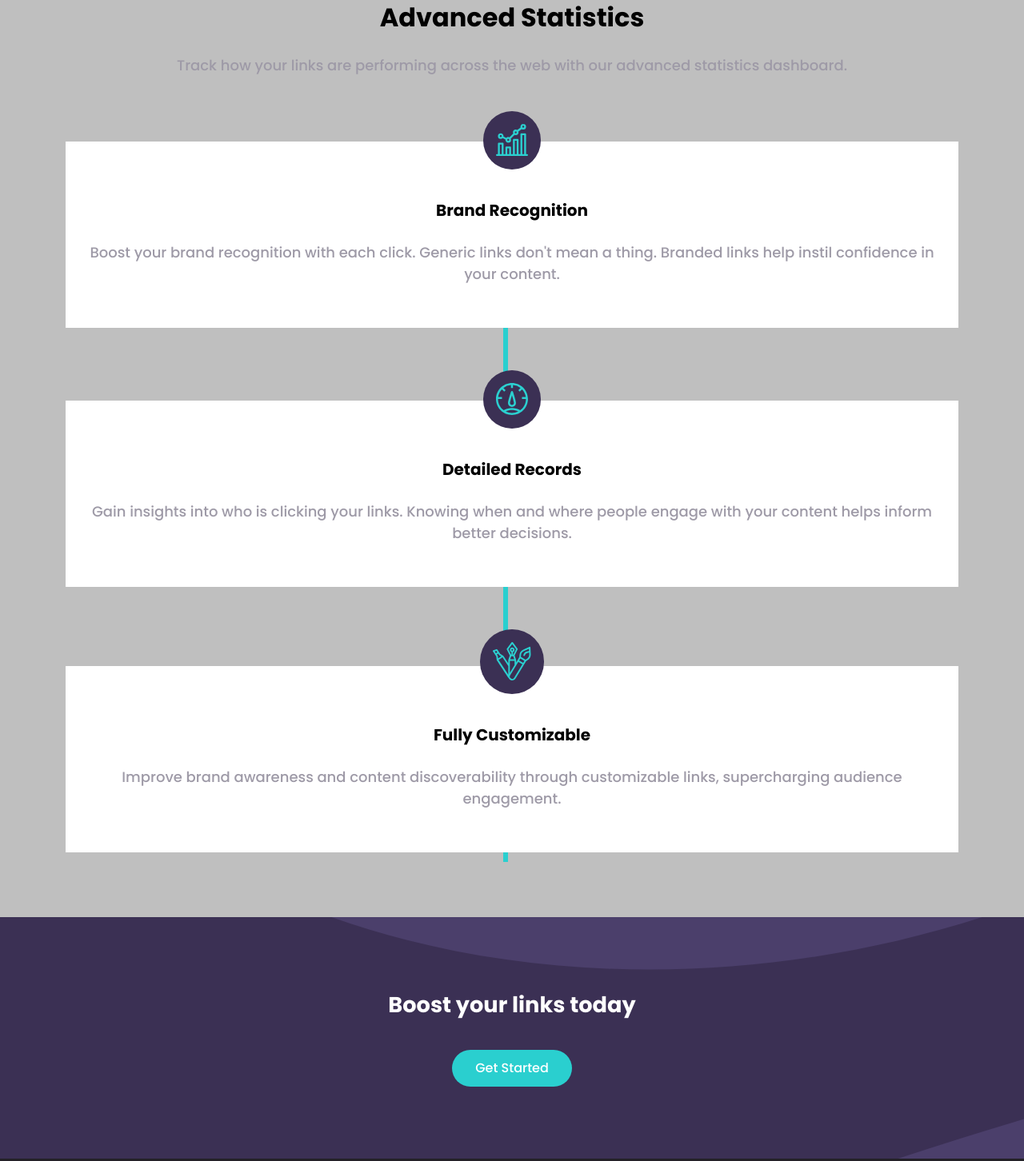
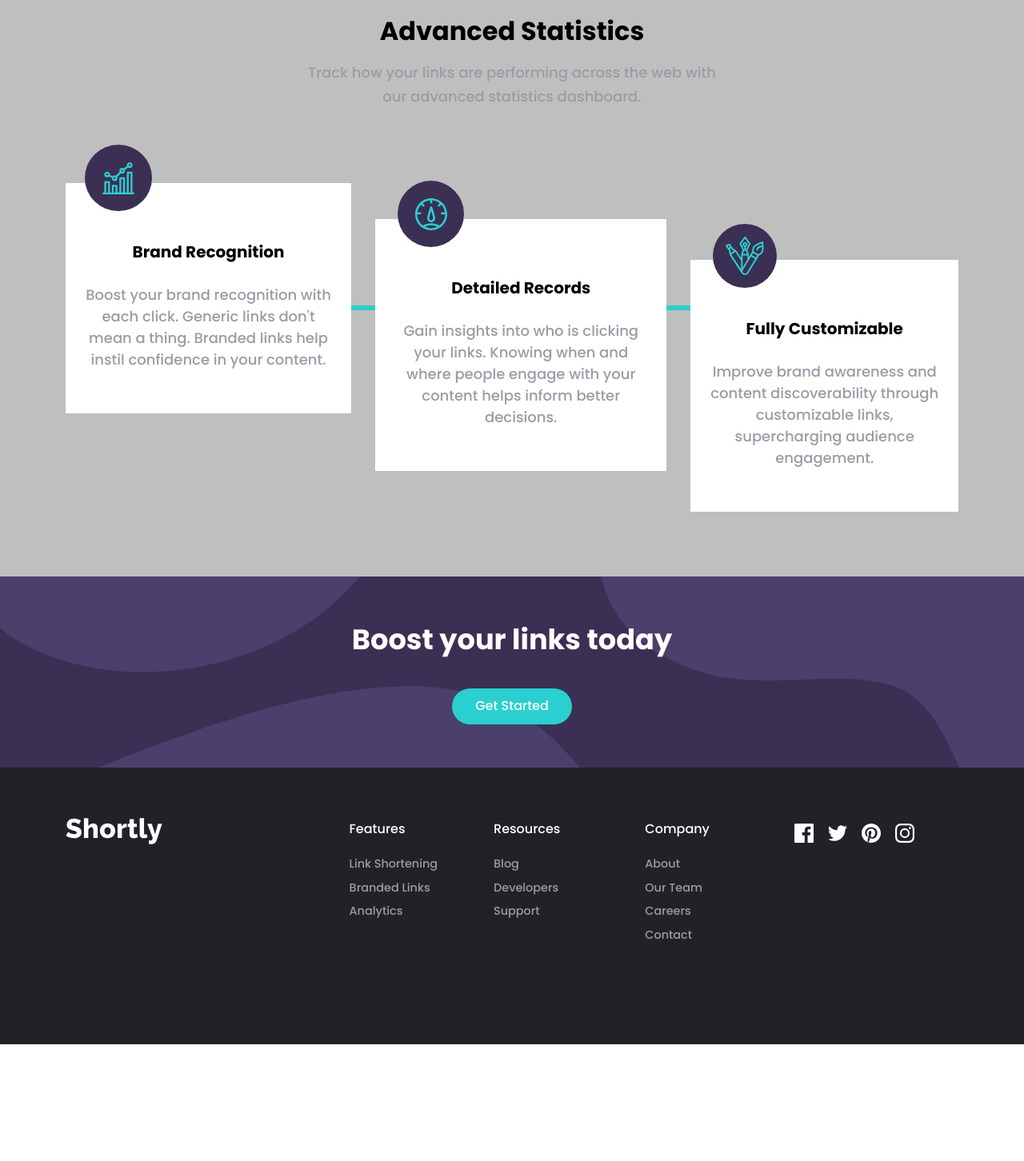
Before and after one commit to tadepoju95/react-shortly, a React app: page / in a window 1280 px wide. Shown: the part 811-2263 px from the top of the page at 80% size. After the commit the page ends 2117 px from the top, so only its background shows below. Built offline with nearby package versions, Linux system fonts and the light colour scheme.

Commit message:
Modified files in project folder.

```diff
--- a/src/components/main.css
+++ b/src/components/main.css
@@ -181,6 +181,10 @@ p {
   	transform: translateY(35px);
 }
 
+.first-circle, .second-circle {
+	padding: 1.20em;
+}
+
 .vertical-line {
 	border-left: 6px solid hsl(180, 66%, 49%);
 	padding-top: 42em;
@@ -210,7 +214,7 @@ p {
 
 .third_section {
 	background-color: hsl(257, 27%, 26%);
-	padding: 5em 0;
+	padding: 3em 0;
 }
 
 .third_section h2 {
@@ -283,6 +287,10 @@ p {
 		margin-top: -1.5em;
 	}
 
+	.nav_nav {
+		margin-top: 1em;
+	}
+
 	.header-logo {
 		margin-right: 0.90em;
 	}
@@ -300,7 +308,7 @@ p {
 	}
 
 	#responsive-navbar-nav {
-		margin-top: .60em;
+		margin-top: .30em;
 	}
 
 	.secondary-nav-item {
@@ -327,7 +335,7 @@ p {
 	.first_section_text-image {
 		justify-content: space-between;
 		gap: 450px;
-		margin-top: 1em;
+		margin-top: 2.5em;
 	}
 
 	.firstSection-text-button p {
@@ -351,5 +359,83 @@ p {
 		margin-top: 7em;
 	}
 
+	#input-group .form-control {
+		width: 75%;
+		margin-left: 3em;
+	}
+
+	#button-addon2 {
+		width: 15%;
+		transform: translateX(-30px);
+	}
+
+	.form {
+		padding: 1.5em 0;
+		background-image: url("/src/images/bg-shorten-desktop.svg");
+		background-repeat: no-repeat;
+		background-size: cover;
+		background-position: center center;
+	}
+
+	.second_section-header-text p {
+		width: 48%;
+		margin: 0 auto;
+		padding-top: .55em;
+		line-height: 1.7;
+	}
+
+	.feature-boxes {
+		display: flex;
+		flex-direction: row;
+		gap: 30px;
+	}
+
+	.vertical-line {
+		transform: rotate(90deg);
+		margin-top: 6em;
+	}
+
+	.circle {
+  		margin-right: 12.5em;
+	}
+
+	.third-circle {
+		margin-left: 1.4em;
+	}
+
+	.second_section-header-text-third-box {
+		margin-top: 3em;
+	}
+
+	.third_section {
+		background-image: url("/src/images/bg-boost-desktop.svg") !important;
+	}
+
+	.third_section h2 {
+		font-size: 2.2rem;
+	}
+
+	.footer {
+		display: flex;
+		flex-direction: row;
+		gap: 70px;
+		margin-left: 10em;
+		margin-top: -4.1em;
+	}
+
+
+	.features-list {
+		margin-left: 9.7em;
+	}
+
+
+	.text-list, .social-icons {
+		margin-top: 2.5em;
+		margin-right: 2em;
+	}
+
+	.shortly-logo {
+  		margin-top: 3.5em;
+	}
 
 }
--- a/src/components/sections/Form.js
+++ b/src/components/sections/Form.js
@@ -5,7 +5,7 @@ class Form extends React.Component {
 
 	renderForm() {
 		return (
-				<div id="input-group" className="mb-3 d-flex flex-column">
+				<div id="input-group" className="mb-3 d-flex flex-column flex-md-row">
 		  			<input type="text" className="form-control" placeholder="Shorten a link here..." aria-label="Recipient's username" aria-describedby="button-addon2" />
 	    			<button className="btn" type="button" id="button-addon2">Shorten It!</button>
 	  			</div>
--- a/src/components/sections/FourthSection.js
+++ b/src/components/sections/FourthSection.js
@@ -4,9 +4,10 @@ import React from 'react';
 const FourthSection = () => {
 
 	return (
-		<section className="fourth_section text-center">
+		<section className="fourth_section text-center text-md-start">
 			<div className="container fourth_section_container">
 		  		<img src="/images/logo.svg" alt="Shortly logo" className="shortly-logo" />
+		  		<div className="footer">
 		  		<div className="features-list">
 		  			<h6>Features</h6>
 		  			<ul>
@@ -32,11 +33,12 @@ const FourthSection = () => {
 			  			<a href="https://www.facebook.com/"><li>Contact</li></a>
 		  			</ul>
 		  		</div>
-		  		<div>
+		  		<div className="social-icons">
 		  			<a href="https://www.facebook.com/"><img src="/images/icon-facebook.svg" alt="facebook icon" className="icon-list"/></a>
 		  			<a href="https://twitter.com/"><img src="/images/icon-twitter.svg" alt="twitter icon" className="icon-list"/></a>
 		  			<a href="https://www.pinterest.com/"><img src="/images/icon-pinterest.svg" alt="pinterest icon" className="icon-list"/></a>
 		  			<a href="https://www.instagram.com/"><img src="/images/icon-instagram.svg" alt="instagram icon" className="icon-list"/></a>
+		  		</div>
 		  		</div>
 			</div>
 		</section>
--- a/src/components/sections/SecondSection.js
+++ b/src/components/sections/SecondSection.js
@@ -14,23 +14,29 @@ const SecondSection = () => {
 						<h2>Advanced Statistics</h2>
 						<p>Track how your links are performing across the web with our advanced statistics dashboard.</p>
 					</div>
+					<div className="feature-boxes" >
 					<div className="second_section-header-text-first-box">
-						<span className="circle"><img className="circle-icon" src="images/icon-brand-recognition.svg" alt="recognition icon"/></span>
+						<span className="circle first-circle"><img className="circle-icon" src="images/icon-brand-recognition.svg" alt="recognition icon"/></span>
 						<div className="second_section-header-text-box">
 							<h5>Brand Recognition</h5>
 							<p>Boost your brand recognition with each click. Generic links don't mean a thing. Branded links help instil confidence in your content.</p>
 						</div>
 					</div>
 					<div className="vertical-line"></div>
-					<span className="circle"><img className="circle-icon" src="images/icon-detailed-records.svg" alt="recognition icon"/></span>
+					<div className="second_section-header-text-second-box">
+						<span className="circle second-circle"><img className="circle-icon" src="images/icon-detailed-records.svg" alt="recognition icon"/></span>
 						<div className="second_section-header-text-box">
 							<h5>Detailed Records</h5>
 							<p>Gain insights into who is clicking your links. Knowing when and where people engage with your content helps inform better decisions.</p>
 						</div>
-					<span className="circle"><img className="circle-icon" src="images/icon-fully-customizable.svg" alt="recognition icon"/></span>
+					</div>
+					<div className="second_section-header-text-third-box">
+						<span className="circle third-circle"><img className="circle-icon" src="images/icon-fully-customizable.svg" alt="recognition icon"/></span>
 						<div className="second_section-header-text-box">
 							<h5>Fully Customizable</h5>
 							<p>Improve brand awareness and content discoverability through customizable links, supercharging audience engagement.</p>
+						</div>
+					</div>
 					</div>
 				</div>
 			</section>
```
Also changed, not shown: src/images/bg-boost-desktop.svg (added), src/images/bg-boost-mobile.svg (added), src/images/bg-shorten-desktop.svg (added), src/images/bg-shorten-mobile.svg (added), src/images/favicon-32x32.png (added), src/images/icon-brand-recognition.svg (added), src/images/icon-detailed-records.svg (added), src/images/icon-facebook.svg (added), src/images/icon-fully-customizable.svg (added), src/images/icon-instagram.svg (added), src/images/icon-pinterest.svg (added), src/images/icon-twitter.svg (added), src/images/illustration-working.svg (added), src/images/logo.svg (added). Lines whose indentation alone changed are shown as unchanged.
